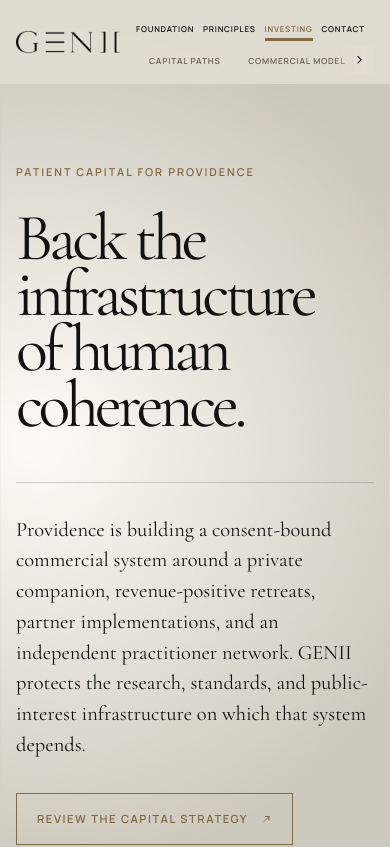
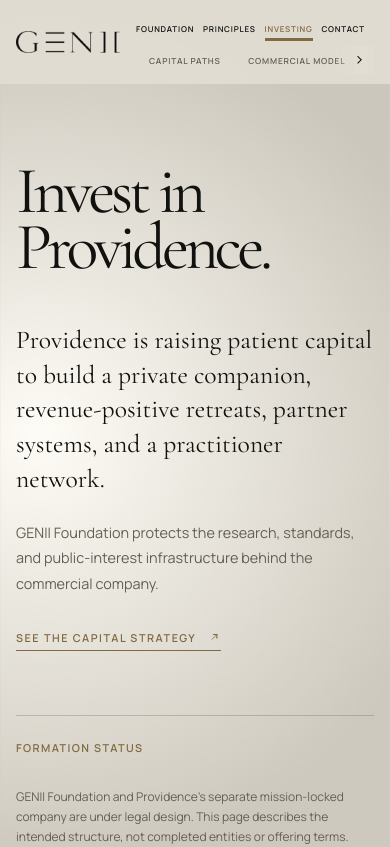
Before and after one commit to genii-foundation/genii-foundation-site, a Next.js app: page /investing in a window 390 px wide. Shown: the top 847 px of the page. Built offline with nearby package versions, Linux system fonts and the light colour scheme.

Commit message:
refine Providence page openings

```diff
--- a/app/SiteHeader.tsx
+++ b/app/SiteHeader.tsx
@@ -18,11 +18,6 @@
   { href: "#commercial", label: "Commercial model" },
   { href: "#architecture", label: "Architecture" },
   { href: "#invitation", label: "Diligence" },
-] as const;
-
-const principleSections = [
-  { href: "#commitments", label: "Ten commitments" },
-  { href: "#status", label: "Legal status" },
 ] as const;
 
 function Wordmark() {
@@ -57,7 +52,7 @@
 
   if (pathname === "/principles") {
     return {
-      sectionItems: principleSections,
+      sectionItems: [],
       skipLabel: "Skip to the Providence Principles",
     };
   }
--- a/app/contact-dialog.css
+++ b/app/contact-dialog.css
@@ -48,7 +48,7 @@
 .contact-option:hover .contact-option-action,
 .contact-option:focus-visible .contact-option-action {
   background: var(--gold);
-  color: var(--ink);
+  color: var(--paper-light);
 }
 
 .contact-option:hover .contact-option-arrow-stem,
--- a/app/investing/page.tsx
+++ b/app/investing/page.tsx
@@ -94,34 +94,32 @@
       <div className={styles.headerSpacer} aria-hidden="true" />
 
       <main id="main-content">
-        <section className={styles.hero} aria-labelledby="investing-title">
+        <section
+          className={`${styles.hero} ${styles.investingHero}`}
+          aria-labelledby="investing-title"
+        >
           <div className={styles.contentFrame}>
-            <p className={styles.eyebrow}>Patient capital for Providence</p>
-            <div className={styles.heroGrid}>
-              <h1 id="investing-title">Back the infrastructure of human coherence.</h1>
-              <div className={styles.heroCopy}>
-                <p>
-                  Providence is building a consent-bound commercial system around
-                  a private companion, revenue-positive retreats, partner
-                  implementations, and an independent practitioner network. GENII
-                  protects the research, standards, and public-interest
-                  infrastructure on which that system depends.
-                </p>
-                <a href="#paths">
-                  Review the capital strategy <ProvidenceArrow />
-                </a>
-              </div>
+            <h1 id="investing-title">Invest in Providence.</h1>
+            <div className={styles.investingHeroCopy}>
+              <p className={styles.investingHeroLead}>
+                Providence is raising patient capital to build a private companion,
+                revenue-positive retreats, partner systems, and a practitioner network.
+              </p>
+              <p>
+                GENII Foundation protects the research, standards, and public-interest
+                infrastructure behind the commercial company.
+              </p>
+              <a className={styles.investingHeroAction} href="#paths">
+                See the capital strategy <ProvidenceArrow />
+              </a>
             </div>
 
-            <aside className={styles.formationNote} aria-label="Formation status">
-              <strong>Working architecture</strong>
+            <aside className={styles.investingStatus} aria-label="Formation status">
+              <strong>Formation status</strong>
               <p>
-                GENII Foundation is in formation. Fiscal sponsorship, an
-                independent public charity, and a separate mission-locked
-                commercial company are under legal design. Counsel will recommend
-                entity form and domicile based on governance, financing, tax, and
-                operating requirements. This page describes the intended structure,
-                not completed entities or definitive offering terms.
+                GENII Foundation and Providence&apos;s separate mission-locked company
+                are under legal design. This page describes the intended structure,
+                not completed entities or offering terms.
               </p>
             </aside>
           </div>
--- a/app/providence.module.css
+++ b/app/providence.module.css
@@ -308,6 +308,98 @@
   text-wrap: balance;
 }
 
+.investingHero {
+  min-height: 0;
+  padding-bottom: clamp(4.5rem, 8vw, 7rem);
+}
+
+.investingHero h1 {
+  font-size: clamp(5rem, 11vw, 10rem);
+  max-width: 8ch;
+}
+
+.investingHeroCopy {
+  margin-top: clamp(3rem, 6vw, 5rem);
+  max-width: 50rem;
+}
+
+.investingHeroCopy p {
+  color: var(--muted);
+  font-size: 0.9rem;
+  line-height: 1.75;
+  max-width: 44rem;
+}
+
+.investingHeroCopy .investingHeroLead {
+  color: var(--ink);
+  font-family: var(--font-display), Georgia, serif;
+  font-size: clamp(1.6rem, 2.5vw, 2.3rem);
+  line-height: 1.35;
+  margin-bottom: 1.5rem;
+  max-width: 38rem;
+}
+
+.investingHeroAction {
+  align-items: center;
+  color: var(--gold);
+  display: inline-flex;
+  font-size: 0.68rem;
+  font-weight: 700;
+  gap: 0.65rem;
+  letter-spacing: 0.14em;
+  margin-top: 1.25rem;
+  padding-bottom: 0.35rem;
+  position: relative;
+  text-transform: uppercase;
+}
+
+.investingHeroAction::after {
+  background: currentColor;
+  bottom: 0;
+  content: "";
+  height: 1px;
+  left: 0;
+  position: absolute;
+  transform-origin: left;
+  transition: transform 180ms ease;
+  width: 100%;
+}
+
+.investingHeroAction:hover::after,
+.investingHeroAction:focus-visible::after {
+  transform: scaleX(0.45);
+}
+
+.investingHeroAction:hover .actionArrowStem,
+.investingHeroAction:focus-visible .actionArrowStem {
+  transform: scale(1);
+}
+
+.investingStatus {
+  align-items: start;
+  border-top: 1px solid var(--line);
+  display: grid;
+  gap: 2rem;
+  grid-template-columns: minmax(10rem, 0.35fr) 1fr;
+  margin-top: clamp(4rem, 7vw, 6rem);
+  padding-top: 1.5rem;
+}
+
+.investingStatus strong {
+  color: var(--gold);
+  font-size: 0.68rem;
+  letter-spacing: 0.13em;
+  text-transform: uppercase;
+}
+
+.investingStatus p {
+  color: var(--muted);
+  font-size: 0.75rem;
+  line-height: 1.7;
+  margin-bottom: 0;
+  max-width: 48rem;
+}
+
 .heroCopy {
   border-left: 1px solid var(--line);
   padding-left: clamp(1.5rem, 3vw, 3rem);
@@ -1833,6 +1925,7 @@
   }
 
   .formationNote,
+  .investingStatus,
   .contributorSignal,
   .twoChecks,
   .guardrailIntro,
@@ -1993,6 +2086,8 @@
   .skipLink,
   .header nav :is(a, button)::after,
   .heroCopy a,
+  .investingHeroAction,
+  .investingHeroAction::after,
   .pathAction,
   .invitationAction,
   .principleAction,
```
Also changed, not shown: app/principles/page.tsx (+0 -23 lines).
